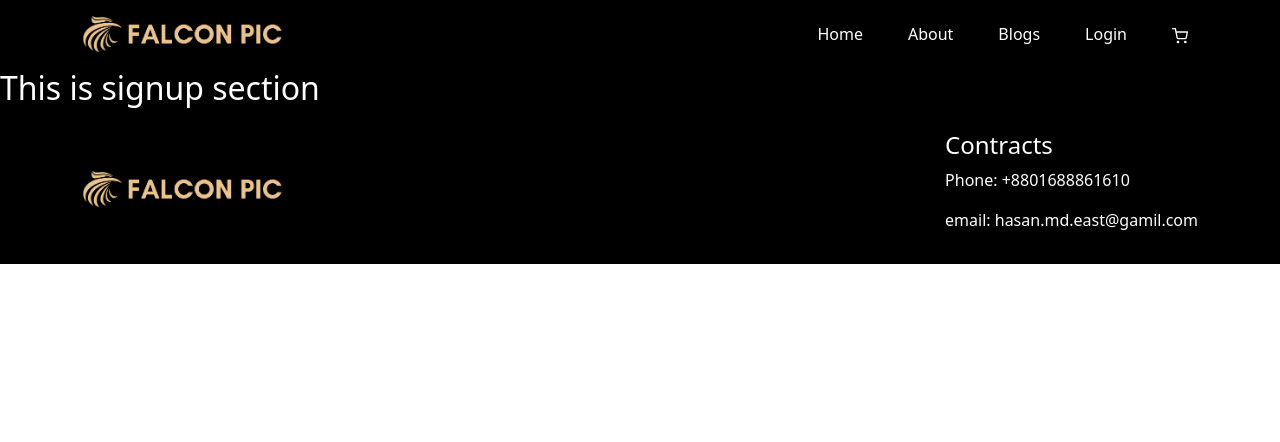
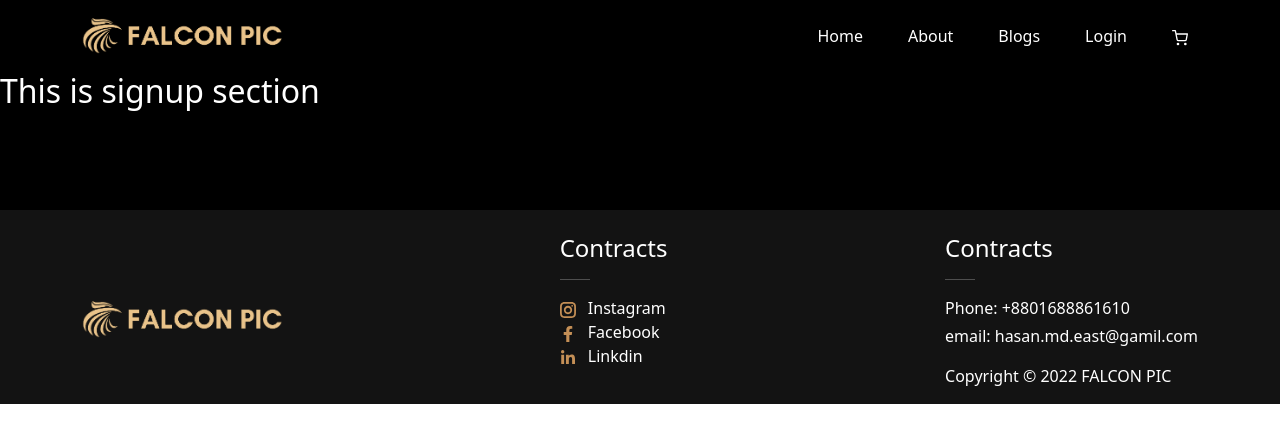
Before and after one commit to hasan-mohammad-bd/Falcon-Pic---photographer-personal-website, a React (Create React App) app: page /signup in a window 1280 px wide. Shown: the top 442 px of the page. Built offline with nearby package versions, Linux system fonts and the light colour scheme.

Commit message:
adding footer

```diff
--- a/src/components/AboutPhoto/AboutPhoto.js
+++ b/src/components/AboutPhoto/AboutPhoto.js
@@ -5,7 +5,7 @@ import { BsArrowRight } from "@react-icons/all-files/bs/BsArrowRight";
 const AboutPhoto = () => {
   return (
     <div className="container container1">
-      <div className="d-flex">
+      <div className="d-flex flex-column flex-lg-row">
         <div className="img-holder-about"></div>
         <div className="text d-flex justify-content-center align-items-center">
           <div>
--- a/src/components/Cards/Cards.css
+++ b/src/components/Cards/Cards.css
@@ -48,3 +48,15 @@
     display: grid;
     grid-template-columns: repeat(3,1fr);
 }
+
+@media only screen and (max-width: 900px) {
+    .services {
+        grid-template-columns: repeat(2, 1fr);
+      }
+  }
+
+@media only screen and (max-width: 700px) {
+    .services {
+      grid-template-columns: repeat(1, 1fr);
+    }
+  }
--- a/src/components/Footer/Footer.css
+++ b/src/components/Footer/Footer.css
@@ -0,0 +1,15 @@
+.footer{
+    margin-top: 100px;
+    background-color: #131313;
+}
+
+hr {
+    width: 30px;
+    background-color:#c48f56;
+}
+
+.social a {
+    display: block;
+    color: white;
+    text-decoration: none;
+}
--- a/src/components/Footer/Footer.js
+++ b/src/components/Footer/Footer.js
@@ -2,18 +2,30 @@ import React from "react";
 import { NavLink } from "react-router-dom";
 import "./Footer.css";
 import img from "../../img/logo (5).png";
+import { GrInstagram } from "@react-icons/all-files/gr/GrInstagram";
+import { FaFacebookF } from "@react-icons/all-files/fa/FaFacebookF";
+import { FaLinkedinIn } from "@react-icons/all-files/fa/FaLinkedinIn";
 
 const Footer = () => {
   return (
-    <div className="container-2 sticky-top">
-      <div className="d-flex justify-content-between container align-items-center py-3">
-        <div className="img-holder">
-          <img className="w-100" src={img} alt="" />
+    <div className="container-2 sticky-top footer">
+      <div className="d-flex justify-content-between container pt-4">
+        <div className="img-holder d-flex justify-content-between align-items-center">
+          <img className="w-100 " src={img} alt="" />
+        </div>
+        <div className="social">
+        <h4>Contracts</h4>
+            <hr />
+            <a href=""><span className="me-2"><GrInstagram></GrInstagram></span> Instagram</a>
+            <a href=""><span className="me-2"><FaFacebookF></FaFacebookF></span> Facebook</a>
+            <a href=""><span className="me-2"><FaLinkedinIn></FaLinkedinIn></span> Linkdin</a>
         </div>
         <div>
             <h4>Contracts</h4>
-            <p>Phone: +8801688861610</p>
-            <p>email: hasan.md.east@gamil.com</p>
+            <hr />
+            <p className="my-1">Phone: +8801688861610</p>
+            <p className="my-1">email: hasan.md.east@gamil.com</p>
+            <p className="mt-3">Copyright &copy; 2022 FALCON PIC</p>
         </div>
       </div>
     </div>
--- a/src/components/Header/Header.js
+++ b/src/components/Header/Header.js
@@ -1,23 +1,47 @@
-import React from 'react';
-import { NavLink } from 'react-router-dom';
-import './Header.css'
+import React from "react";
+import { NavLink } from "react-router-dom";
+import "./Header.css";
 import img from "../../img/logo (5).png";
 import { FiShoppingCart } from "@react-icons/all-files/fi/FiShoppingCart";
+import { Nav, Navbar, NavDropdown } from "react-bootstrap";
 
 const Header = () => {
   return (
     <div className="container-2 sticky-top">
-                    <div className='d-flex justify-content-between container align-items-center py-3'>
+      <div className="d-flex flex-column flex-md-row justify-content-between container align-items-center py-3">
         <div className="img-holder">
-                <img className='w-100' src={img} alt="" />
+          <img className="w-100" src={img} alt="" />
         </div>
+        <Navbar.Toggle aria-controls="basic-navbar-nav" />
+
         <nav>
-                <NavLink className={({ isActive }) => (isActive ? "active-link" : "link")} to="/">Home</NavLink>
-                <NavLink className={({ isActive }) => (isActive ? "active-link" : "link")} to="/about">About</NavLink>
-                <NavLink className={({ isActive }) => (isActive ? "active-link" : "link")} to="/blogs">Blogs</NavLink>
-                <NavLink className={({ isActive }) => (isActive ? "active-link" : "link")} to="/login">Login</NavLink>
-                <NavLink to="/checkout"><FiShoppingCart></FiShoppingCart></NavLink>
-
+          <NavLink
+            className={({ isActive }) => (isActive ? "active-link" : "link")}
+            to="/"
+          >
+            Home
+          </NavLink>
+          <NavLink
+            className={({ isActive }) => (isActive ? "active-link" : "link")}
+            to="/about"
+          >
+            About
+          </NavLink>
+          <NavLink
+            className={({ isActive }) => (isActive ? "active-link" : "link")}
+            to="/blogs"
+          >
+            Blogs
+          </NavLink>
+          <NavLink
+            className={({ isActive }) => (isActive ? "active-link" : "link")}
+            to="/login"
+          >
+            Login
+          </NavLink>
+          <NavLink to="/checkout">
+            <FiShoppingCart></FiShoppingCart>
+          </NavLink>
         </nav>
       </div>
     </div>
--- a/src/components/Slider/Slider.css
+++ b/src/components/Slider/Slider.css
@@ -42,3 +42,9 @@
  border: 2px solid orange;
  color: black;
 }
+
+@media only screen and (max-width: 1100px) {
+    .heading {
+      font-size: 2rem;
+    }
+  }
```
Also changed, not shown: src/components/Header/Header.css (line endings or trailing spaces). Lines whose indentation alone changed are shown as unchanged.
